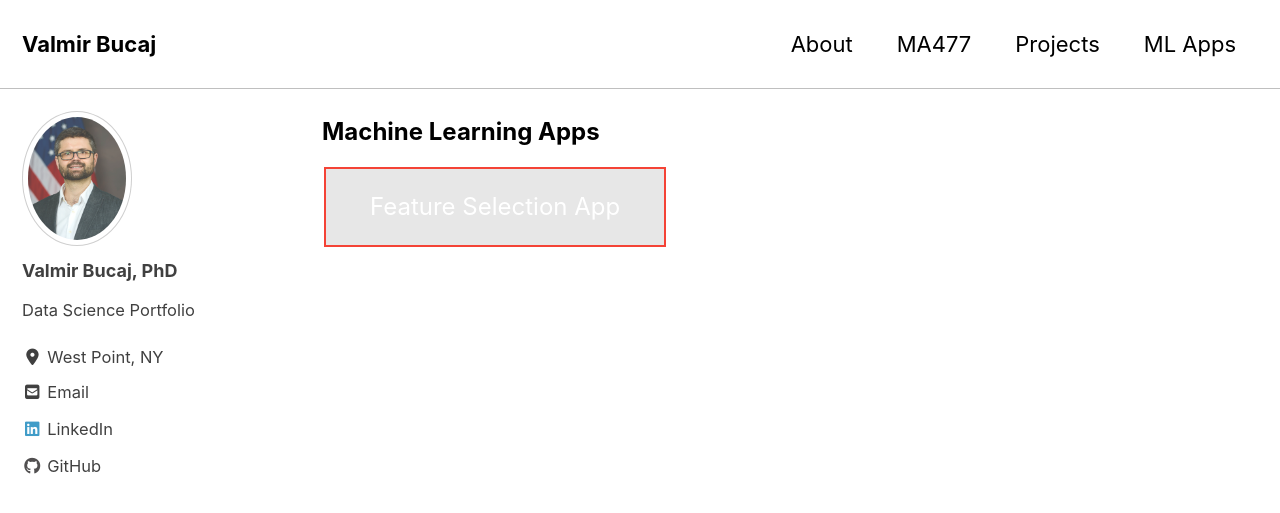
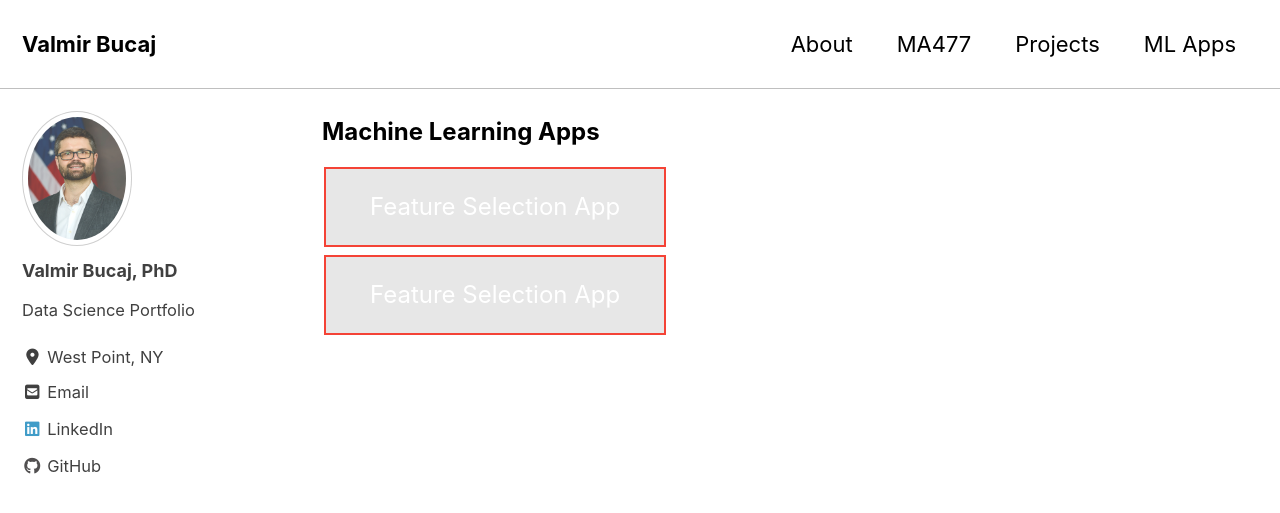
Before and after one commit to vbucaj/vbucaj.github.io, a Jekyll site: the page built from _pages/Apps.md, in a window 1280 px wide and 900 px high. Shown: the top 513 px of the window. Built offline with Jekyll 4.4.1, drawn with Linux system fonts in a browser that asks for light colours; cached includes are drawn as plain includes; nearby versions of some CDN libraries.

Commit message:
submission up

```diff
--- a/_pages/Apps.md
+++ b/_pages/Apps.md
@@ -27,4 +27,26 @@ author_profile: true
    <body>
       <a href="https://feature-selection.herokuapp.com/" class="button" target='_blank' >Feature Selection App</a>
    </body>
+
+
+   <head>
+      <title>Submission App</title>
+      <style>
+         .button {
+         background-color:#e7e7e7;
+         border: 2px solid #f44336;
+         color: white;
+         padding: 20px 44px;
+         text-align: center;
+         text-decoration: none;
+         display: inline-block;
+         font-size: 24px;
+         margin: 4px 2px;
+         cursor: pointer;
+         }
+      </style>
+   </head>
+   <body>
+      <a href="https://submission-app.herokuapp.com/" class="button" target='_blank' >Feature Selection App</a>
+   </body>
 </html>
```
